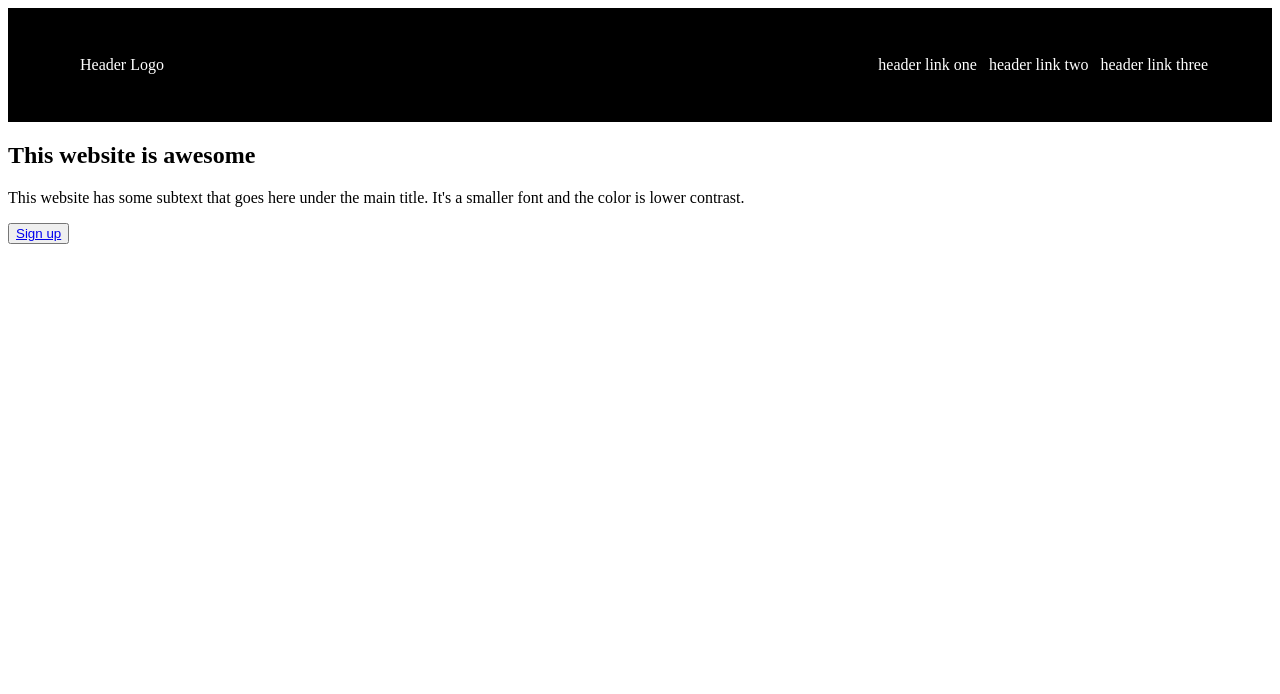
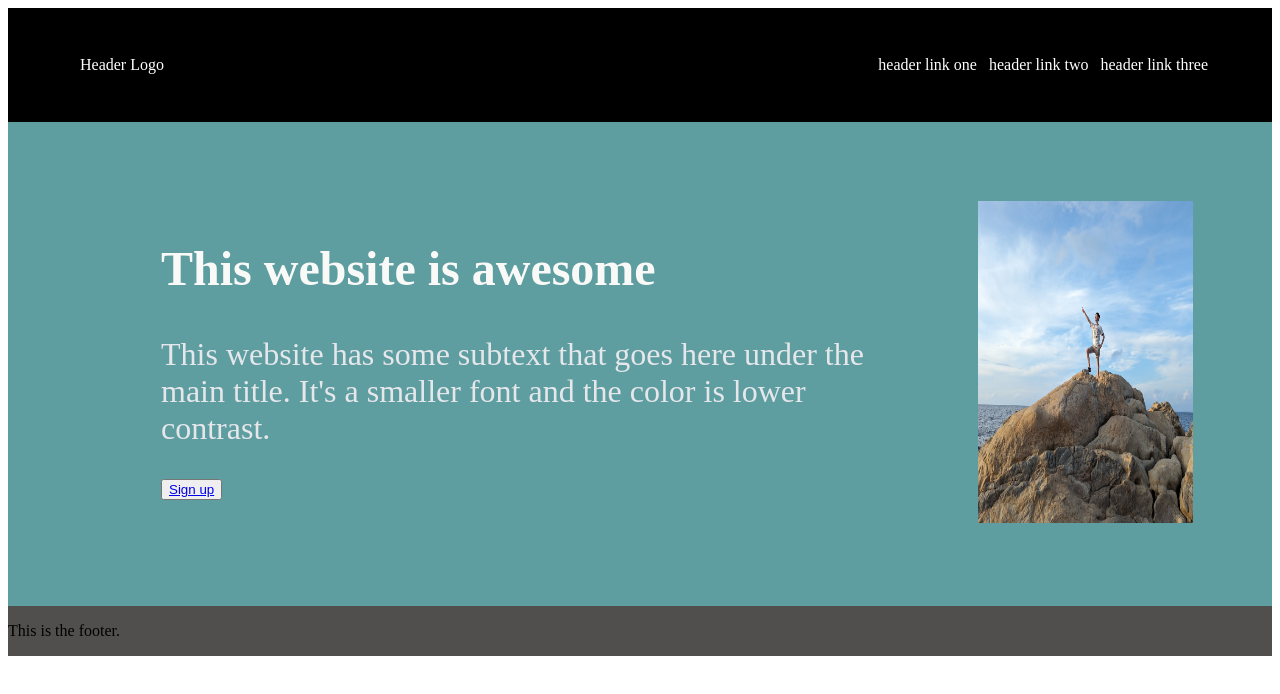
Before and after one commit to ProgressChris88/odin-foundations-landing-page, a plain HTML site: page index.html in a window 1280 px wide. Drawn offline with Linux system fonts and the light colour scheme.

Commit message:
Add picture and divs

```diff
--- a/css/style.css
+++ b/css/style.css
@@ -31,3 +31,36 @@ li {
   text-decoration: none;
   color: white;
 }
+
+#attract-picture {
+  width: 100%;
+  height: 322px;
+}
+.attract {
+  background-color: cadetblue;
+  display: flex;
+  padding: 79px;
+  justify-content: center;
+}
+
+.description {
+  margin-right: 74px;
+  margin-left: 74px;
+}
+
+.attract h2 {
+  font-size: 48px;
+  font-weight: extra-bold;
+  color: #f9faf8;
+}
+
+.attract p {
+  font-size: 32px;
+  color: #e5e7eb;
+}
+
+.footer {
+  display: flex;
+  background-color: #504f4d;
+  font: white;
+}
--- a/index.html
+++ b/index.html
@@ -28,9 +28,13 @@
     </div>
 
     <div class="attract_image">
-
+      <img id="attract-picture" src="./images/AttractPic.jpg">
     </div>
 
   </div>
 
+  <div class="footer">
+    <p>This is the footer.</p>
+  </div>
+
 </html>
```
Also changed, not shown: images/AttractPic.jpg (added).
